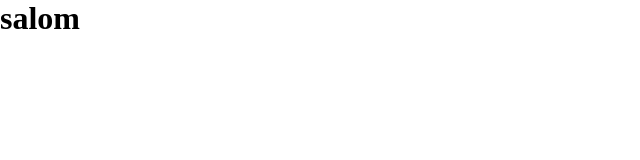
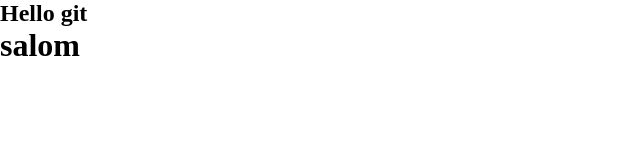
Before and after one commit to shokhDeveloper/Shoptoli, a plain HTML site: page index.html in a window 1280 px wide. Shown: the whole page, without its empty margins (0-640 px from the left). Drawn offline with Linux system fonts and the light colour scheme.

Commit message:
Add add change

```diff
--- a/index.html
+++ b/index.html
@@ -9,6 +9,7 @@
 <body>
 
     <!-- Here we go -->
+     <h2>Hello git</h2>
 
     <h1>salom</h1>
     <script src="./index.js"></script>
--- a/index.js
+++ b/index.js
@@ -1,2 +1,3 @@
 let arr = [2,3]
 console.log(arr);
+console.log("hello git");
```
